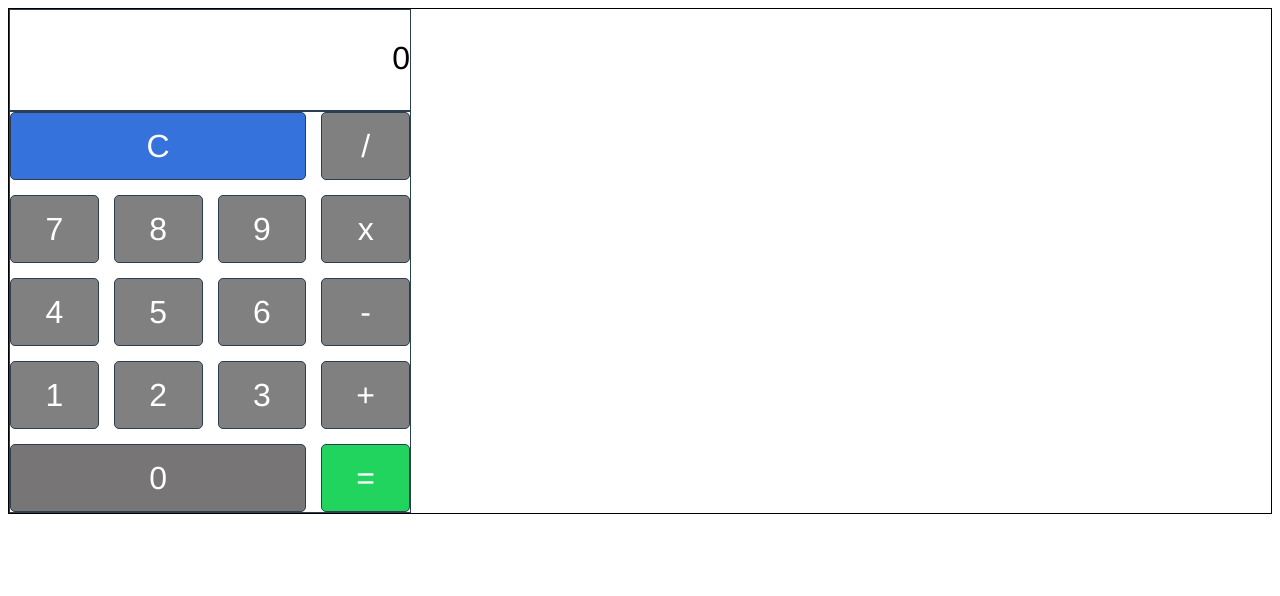
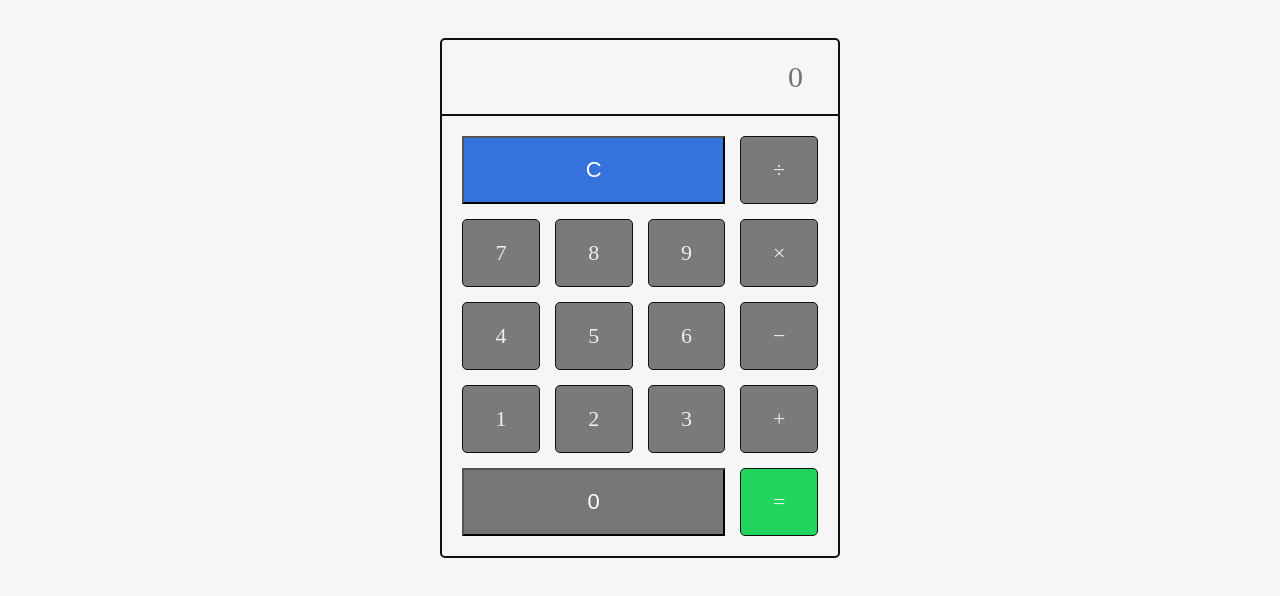
Before and after one commit to sanketk07/calculator-css, a plain HTML site: page index.html in a window 1280 px wide. Drawn offline with Linux system fonts and the light colour scheme.

Commit message:
Updating calc css

```diff
--- a/index.html
+++ b/index.html
@@ -4,56 +4,60 @@
 	<title>Calculator using CSS Grid</title>
 	<style type="text/css">
 
+	*{
+		box-sizing: border-box;
+	}
+
+	@import url('https://fonts.googleapis.com/css?family=Space+Mono');
+
+	body{
+		background: #f6f6f6;
+		padding-bottom: 30px;
+		padding-top: 30px;
+	}
+
 	.outer-calc-container{
-		border: 1px solid #000;
+		max-width: 400px;
+		margin: 0 auto;
+		border: 2px solid #111;
+		border-radius: 5px;
+	}
 
+	.outer-calc-container input{
+		text-align: right;
+		font-size: 30px;
+		background: none;
+		border: none;
+		box-shadow: none;
+		width: 100%;
+		border-bottom: 2px solid #111;
+		padding: 20px;
+		font-family: 'Space Mono';
 	}
 
 	.outer-container{
 		display: grid;
-		grid-template-rows: 1fr 1fr 1fr 1fr 1fr;
-		grid-template-columns: 1fr 1fr 1fr 1fr;
-		border: 1px solid #2c3e50;
-		width: 400px;
-    	height: 400px;
-    	grid-column-gap: 15px;
-  		grid-row-gap: 15px;
-  		color: #fff;
-
+		grid-template-columns: repeat(4, 1fr);
+		grid-gap: 15px;
+		padding: 20px;
 	}
 
 	.inner-keys{
-		border: 1px solid #2c3e50;
+
+		background: rgba(0, 0, 0, 0.5);
+		border: 1px solid #111;
+		padding: 20px;
+		color: #eee;
 		border-radius: 5px;
-		font-family: Helvetica;
-
-		font-size: 2em;
-		display: flex;
-		justify-content: center;
-		align-items: center;
-		background-color: grey;
+		font-size: 22px;
+		cursor: pointer;
+		font-family: 'Space Mono';
 	}
 
-	.display-screen{
-		border: 1px solid #2c3e50;
-    	line-height: 3;
-		text-align: right;
-		width: 400px;
-		height: 100px;
-		font-family: Helvetica;
-		font-size: 2em;
-	}
-
-	.extra-width-keys{
-		grid-column: 1/ span 3;
-		border: 1px solid #2c3e50;
-		border-radius: 5px;
-		font-family: Helvetica;
-
-		font-size: 2em;
-		display: flex;
-		justify-content: center;
-		align-items: center;
+	.span3{
+  		grid-column: span 3;
+  		color: #fff;
+  		font-size: 22px;
 	}
 
 	.blue{
@@ -68,30 +72,28 @@
 		background-color: #777576;
 	}
 
-
 	</style>
 </head>
 <body>
 	<div class="outer-calc-container">
-		<div class="display-screen">0
-		</div>
+		<input type="number" class="display-screen" placeholder="0" />
 		<div class="outer-container">
-			<div class="extra-width-keys blue">C</div>
-			<div class="inner-keys">/</div>
-			<div class="inner-keys">7</div>
-			<div class="inner-keys">8</div>
-			<div class="inner-keys">9</div>
-			<div class="inner-keys">x</div>
-			<div class="inner-keys">4</div>
-			<div class="inner-keys">5</div>
-			<div class="inner-keys">6</div>
-			<div class="inner-keys">-</div>
-			<div class="inner-keys">1</div>
-			<div class="inner-keys">2</div>
-			<div class="inner-keys">3</div>
-			<div class="inner-keys">+</div>
-			<div class="extra-width-keys grey">0</div>
-			<div class="inner-keys green">=</div>
+			<button class="span3 blue">C</button>
+			<button class="inner-keys">&divide;</button>
+			<button class="inner-keys">7</button>
+			<button class="inner-keys">8</button>
+			<button class="inner-keys">9</button>
+			<button class="inner-keys">&times;</button>
+			<button class="inner-keys">4</button>
+			<button class="inner-keys">5</button>
+			<button class="inner-keys">6</button>
+			<button class="inner-keys">&minus;</button>
+			<button class="inner-keys">1</button>
+			<button class="inner-keys">2</button>
+			<button class="inner-keys">3</button>
+			<button class="inner-keys">&plus;</button>
+			<button class="span3 grey">0</button>
+			<button class="inner-keys green">&equals;</button>
 
 		</div>
 	</div>
```
